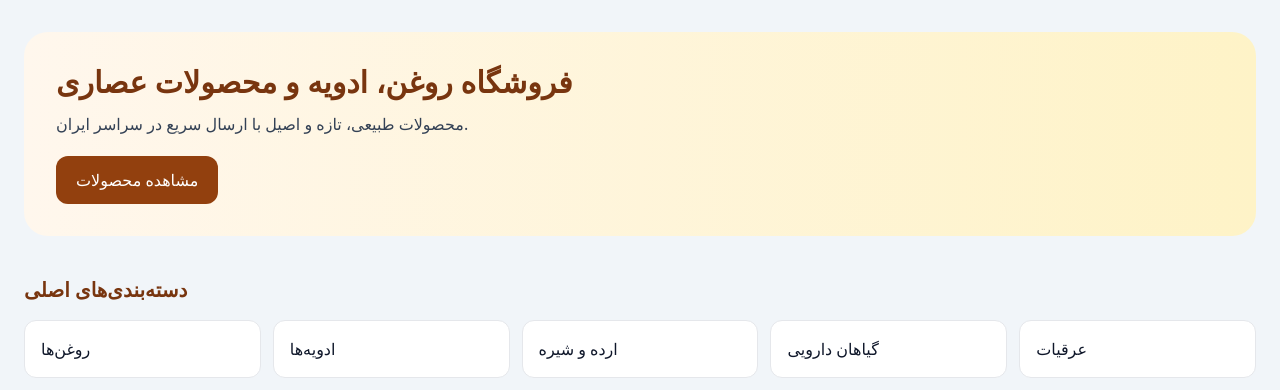
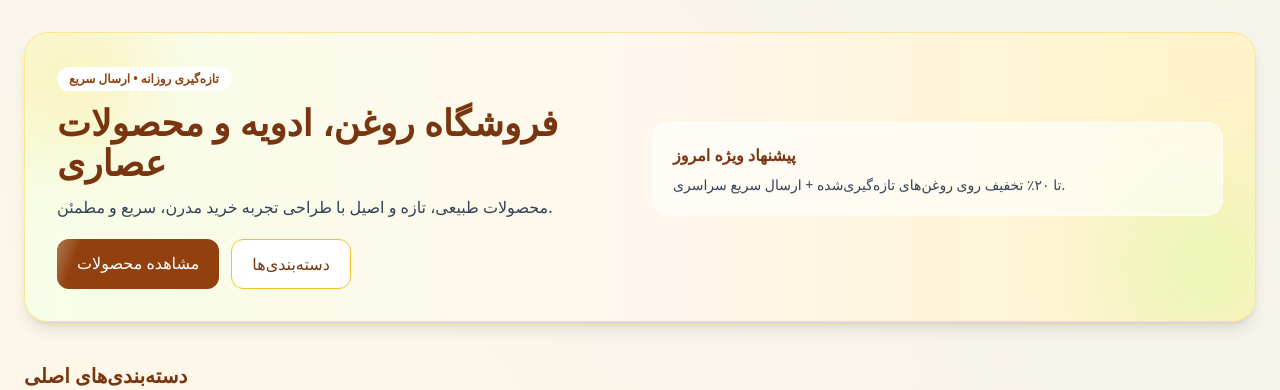
Before and after one commit to mahdiha76766/project, a Next.js app: page / in a window 1280 px wide. Shown: the top 390 px of the page. Built offline with nearby package versions, Linux system fonts and the light colour scheme; no server answers.

Commit message:
Enhance homepage visual design with engaging animations and interactions

```diff
--- a/app/globals.css
+++ b/app/globals.css
@@ -2,6 +2,39 @@
 @tailwind components;
 @tailwind utilities;
 
+:root {
+  --cream: #f7f1e3;
+  --olive: #667744;
+  --brown: #5a3e2b;
+  --gold: #c69a3a;
+}
+
 body {
   @apply bg-slate-100 text-slate-900;
+  background-image: radial-gradient(circle at 10% 20%, #fff8e9 0%, #f6f3eb 40%, #eef1e5 100%);
 }
+
+@keyframes floatY {
+  0%, 100% { transform: translateY(0px); }
+  50% { transform: translateY(-8px); }
+}
+
+@keyframes pulseSoft {
+  0%, 100% { opacity: 0.75; }
+  50% { opacity: 1; }
+}
+
+@keyframes shine {
+  from { transform: translateX(-120%); }
+  to { transform: translateX(220%); }
+}
+
+.float-y { animation: floatY 4s ease-in-out infinite; }
+.pulse-soft { animation: pulseSoft 2.8s ease-in-out infinite; }
+.shine::after {
+  content: '';
+  position: absolute;
+  inset: 0;
+  background: linear-gradient(110deg, transparent 20%, rgba(255,255,255,0.5) 45%, transparent 70%);
+  animation: shine 2.8s linear infinite;
+}
--- a/app/page.tsx
+++ b/app/page.tsx
@@ -12,15 +12,29 @@ export default function Home() {
 
   return (
     <main className="mx-auto max-w-7xl px-4 py-8 md:px-6">
-      <section className="rounded-3xl bg-gradient-to-l from-amber-100 to-orange-50 p-8">
-        <h1 className="text-3xl font-black text-amber-900">فروشگاه روغن، ادویه و محصولات عصاری</h1>
-        <p className="mt-3 max-w-2xl text-slate-700">محصولات طبیعی، تازه و اصیل با ارسال سریع در سراسر ایران.</p>
-        <Link href="/products" className="mt-5 inline-block rounded-xl bg-amber-800 px-5 py-3 text-white">مشاهده محصولات</Link>
+      <section className="relative overflow-hidden rounded-3xl border border-amber-200 bg-gradient-to-l from-amber-100 via-orange-50 to-lime-50 p-8 shadow-lg">
+        <div className="absolute -left-10 -top-10 h-40 w-40 rounded-full bg-amber-200/50 blur-2xl pulse-soft" />
+        <div className="absolute -bottom-10 -right-10 h-48 w-48 rounded-full bg-lime-200/50 blur-2xl pulse-soft" />
+        <div className="relative z-10 grid items-center gap-6 md:grid-cols-2">
+          <div>
+            <span className="mb-3 inline-block rounded-full bg-white px-3 py-1 text-xs font-bold text-amber-800">تازه‌گیری روزانه • ارسال سریع</span>
+            <h1 className="text-3xl font-black leading-tight text-amber-900 md:text-4xl">فروشگاه روغن، ادویه و محصولات عصاری</h1>
+            <p className="mt-3 max-w-2xl text-slate-700">محصولات طبیعی، تازه و اصیل با طراحی تجربه خرید مدرن، سریع و مطمئن.</p>
+            <div className="mt-5 flex gap-3">
+              <Link href="/products" className="relative inline-block overflow-hidden rounded-xl bg-amber-800 px-5 py-3 text-white shine">مشاهده محصولات</Link>
+              <Link href="/categories" className="inline-block rounded-xl border border-amber-400 bg-white px-5 py-3 text-amber-900">دسته‌بندی‌ها</Link>
+            </div>
+          </div>
+          <div className="float-y rounded-2xl border border-white/70 bg-white/60 p-5 backdrop-blur">
+            <p className="font-bold text-amber-900">پیشنهاد ویژه امروز</p>
+            <p className="mt-2 text-sm text-slate-700">تا ۲۰٪ تخفیف روی روغن‌های تازه‌گیری‌شده + ارسال سریع سراسری.</p>
+          </div>
+        </div>
       </section>
 
       <Section title="دسته‌بندی‌های اصلی">
         <div className="grid grid-cols-2 gap-3 md:grid-cols-3 lg:grid-cols-5">
-          {storeCategories.map((cat) => <Link key={cat.slug} href={`/categories?slug=${cat.slug}`} className="rounded-xl border bg-white p-4">{cat.name}</Link>)}
+          {storeCategories.map((cat) => <Link key={cat.slug} href={`/categories/${cat.slug}`} className="rounded-xl border bg-white p-4 transition hover:-translate-y-1 hover:shadow-md">{cat.name}</Link>)}
         </div>
       </Section>
 
@@ -34,7 +48,7 @@ export default function Home() {
         <ul className="grid gap-3 md:grid-cols-3"><li className="rounded-xl bg-white p-4">تضمین اصالت کالا</li><li className="rounded-xl bg-white p-4">پشتیبانی تخصصی</li><li className="rounded-xl bg-white p-4">ارسال سریع</li></ul>
       </Section>
       <Section title="نظرات مشتریان"><div className="grid gap-3 md:grid-cols-2">{testimonials.map((t) => <blockquote key={t.name} className="rounded-xl bg-white p-4">{t.text}<footer className="mt-2 text-sm">— {t.name}</footer></blockquote>)}</div></Section>
-      <Section title="بلاگ آموزشی"><div className="grid gap-3 md:grid-cols-2">{blogPosts.map((b) => <Link key={b.slug} href="#" className="rounded-xl bg-white p-4">{b.title}</Link>)}</div></Section>
+      <Section title="بلاگ آموزشی"><div className="grid gap-3 md:grid-cols-2">{blogPosts.map((b) => <Link key={b.slug} href={`/blog/${b.slug}`} className="rounded-xl bg-white p-4">{b.title}</Link>)}</div></Section>
       <Section title="سوالات متداول"><div className="space-y-2">{['آیا محصولات طبیعی هستند؟', 'ارسال چند روزه است؟'].map((f) => <details key={f} className="rounded-xl bg-white p-4"><summary>{f}</summary><p className="mt-2 text-sm text-slate-600">بله، تمام محصولات از تامین‌کنندگان معتبر تهیه می‌شوند.</p></details>)}</div></Section>
 
       <footer className="mt-10 rounded-2xl bg-amber-900 p-6 text-amber-50">© 2026 فروشگاه عصاره طبیعت</footer>
```
